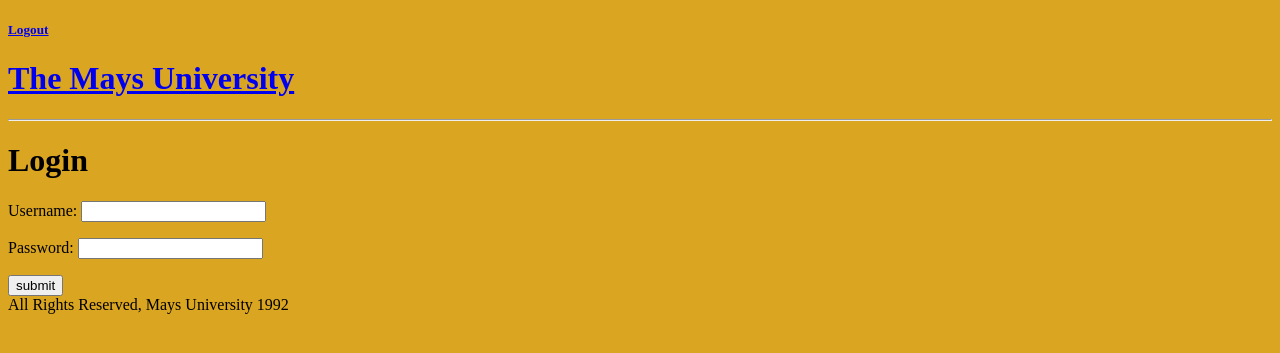
After one commit to LarryMays92/MaysUniversity, a Django app: page /login/ in a window 1280 px wide. The commit adds this page. Shown: the top 353 px of the page. Run offline with Django 4.2, Linux system fonts and the light colour scheme.

Commit message:
users login

```diff
--- /dev/null
+++ b/main_app/forms.py
@@ -0,0 +1,5 @@
+from django import forms
+
+class LoginForm(forms.Form):
+    username = forms.CharField(label="Username", max_length=64)
+    password = forms.CharField(widget=forms.PasswordInput())
--- a/main_app/templates/base.html
+++ b/main_app/templates/base.html
@@ -5,11 +5,13 @@
 <head>
     <title>Mays University</title>
     <link rel="stylesheet" type="text/css" href="{% static 'style.css' %}">
+    <h5> <a href="/logout/" > Logout </a> </h5>
+
 </head>
 
 <body>
     <h1>
-        <a href="/" >The Mays University</a></h1>
+        <a href="/user/{{ user }}" >The Mays University</a></h1>
     <hr />
 
     {% block content %}
--- a/main_app/templates/courses/show.html
+++ b/main_app/templates/courses/show.html
@@ -5,7 +5,9 @@
 
     <p>Course: {{course.name}}</p>
     <p>Class Start Date: {{course.start}}</p>
-    <p>Class End Date: {{course.end}}</p>  <p>Instructor: {{user}}</p>
+    <p>Class End Date: {{course.end}}</p>
+    <p>Course: {{course.time}}</p>
+    <p>Instructor: {{user}}</p>
     <p> Students: </p>
     <ul>
         {% for student in course.students.all %}
--- /dev/null
+++ b/main_app/templates/login.html
@@ -0,0 +1,10 @@
+{% extends 'base.html' %}
+
+{% block content %}
+    <h1>Login</h1>
+    <form action="" method="POST">
+        {% csrf_token %}
+        {{ form.as_p }}
+        <input type="submit" value="submit" class="btn">
+    </form>
+{% endblock %}
--- a/main_app/urls.py
+++ b/main_app/urls.py
@@ -1,5 +1,6 @@
 from django.urls import path
 from . import views
+
 
 #this will be called urlpatters
 
@@ -17,4 +18,7 @@ urlpatterns = [
     path('students/create/', views.StudentCreate.as_view(), name='student_create'),
     path('students/<int:pk>/update/', views.StudentUpdate.as_view(), name='student_update'),
     path('students/<int:pk>/delete/', views.StudentDelete.as_view(), name='student_delete'),
+    path('login/', views.login_view, name="login"),
+    path('logout/', views.logout_view, name="logout"),
+    path('signup/', views.signup_view, name="signup")
 ]
--- a/main_app/views.py
+++ b/main_app/views.py
@@ -1,18 +1,23 @@
 from django.shortcuts import render
 from django.http import HttpResponse, HttpResponseRedirect
 from django.views.generic.edit import CreateView, UpdateView, DeleteView
-
 from .models import Course, Student, Enrollment
 from django.contrib.auth.models import User
+from django.contrib.auth import authenticate, login, logout
+from django.contrib.auth.forms import UserCreationForm
+from django.contrib.auth.decorators import login_required
+from django.utils.decorators import method_decorator
+from .forms import LoginForm
 # Create your views here.
 # this is just like our req inside of express
+@login_required
 def index(request):
     return render(request, 'courses/index.html')
-
+@login_required
 def courses_index(request):
     courses = Course.objects.all()
     return render(request, 'courses/all_courses.html', { 'courses': courses })
-
+@login_required
 def course_show(request, course_id):
     course = Course.objects.get(id=course_id)
     return render(request, 'courses/show.html', { 'course': course })
@@ -45,17 +50,17 @@ class CourseDelete(DeleteView):
     model = Course
     success_url = '/courses'
     template_name = 'courses/course_confirm_delete.html'
-
+@login_required
 def profile(request, username):
     user = User.objects.get(username=username)
     courses = Course.objects.filter(user=user)
     students =Student.objects.filter(user=user)
     return render(request, 'profile.html', {'username': username, 'courses': courses})
-
+@login_required
 def students_index(request):
     students = Student.objects.all()
     return render(request, 'students/all_students.html', { 'students': students })
-
+@login_required
 def student_show(request, student_id):
     print('student_id+++++++++++++++++++++++++++++++',student_id)
     enrolled_courses = Enrollment.objects.select_related('students').filter(students=student_id)
@@ -99,29 +104,58 @@ def profile(request, username):
     courses = Course.objects.filter(user=user)
     return render(request, 'profile.html', {'username': username, 'courses': courses})
 
-# class Students:
-#     def __init__(self, name, age, classification, emerg, permanent_record  ):
-#         self.name = name
-#         self.age = age
-#         self.classification = classification
-#         self.emerg = emerg
+# login view
+def login_view(request):
+    # we can use the same view for multiple HTTP requests
+    # this can be done with a simple if statement
+    if request.method == 'POST':
+        # handle post request
+        # we want to authenticate the user with the username and pw
+        form = LoginForm(request.POST)
+        # validate the form data
+        if form.is_valid():
+            # get the username and pw and save them to variables
+            u = form.cleaned_data['username']
+            p = form.cleaned_data['password']
+            # here we use django's built in authenticate method
+            user = authenticate(username = u, password = p)
+            # if you found a user with matching credentials
+            if user is not None:
+                # if that user has not been disabled by admin
+                if user.is_active:
+                    # use django's built in login function
+                    login(request, user)
+                    return HttpResponseRedirect('/user/' + str(user.username))
+                else:
+                    print('the account has been disabled')
+            else:
+                print('the username or password is incorrect')
+    else:
+        # the request is a get, we render the login page
+        form = LoginForm()
+        return render(request, 'login.html', {'form': form})
 
-# students = [
-#     Students('N. Johnson', '22', 'Sophmore', '234-665-2233'),
-#     Students('A. Davis', '21', 'Freshman', '478-593-1298'),
-#     Students('S. Mars', '20', 'Junior', '678-435-9743'),
-#     Students('L. Bennett', '24', 'Senior', '706-790-9919')
-# }
+# logout view
+def logout_view(request):
+    # print('####### THIS IS THE REQUEST #######')
+    # print(request.user)
+    logout(request)
+    return HttpResponseRedirect('/login/')
 
-# class Courses:
-#     def __init__(self, name, age, classification, emerg, permanent_record  ):
-#         self.name = name
-#         self.duration = duration
-#         self.time = time
+# signup view
+def signup_view(request):
+    # if the req is a post, then sign them up
+    if request.method == 'POST':
+        form = UserCreationForm(request.POST)
+        if form.is_valid():
+            user = form.save()
+            login(request, user)
+            return HttpResponseRedirect('/user/' + str(user.username))
+    # if the req is a get, then show the form
+    else:
+        form = UserCreationForm()
+        return render(request, 'signup.html', {'form': form})
 
-# courses = [
-#     Courses('Intro To Public Speaking', '1st Semester', '9:30am - 10:45am'),
-#     Courses('Intro To Biology', '1st Semester', '11:15am - 12:30pm'),
-#     Courses('Health Wellness', '1st Semester', '1:15pm - 2:15pm'),
-#     Courses('Intro To Problem Solving', '21st Semester', '2:30pm -4:15pm')
-# }
+@login_required
+def after_login(request):
+    return HttpResponseRedirect('/user/'%request.user.id)
--- a/maysuniversity/settings.py
+++ b/maysuniversity/settings.py
@@ -117,6 +117,8 @@ USE_TZ = False
 # https://docs.djangoproject.com/en/4.1/howto/static-files/
 
 STATIC_URL = 'static/'
+LOGIN_REDIRECT_URL = '/user/'
+LOGOUT_REDIRECT_URL = '/'
 
 # Default primary key field type
 # https://docs.djangoproject.com/en/4.1/ref/settings/#default-auto-field
```
Also changed, not shown: main_app/templates/signup.html (added, +10 -0 lines), 1 other file.
